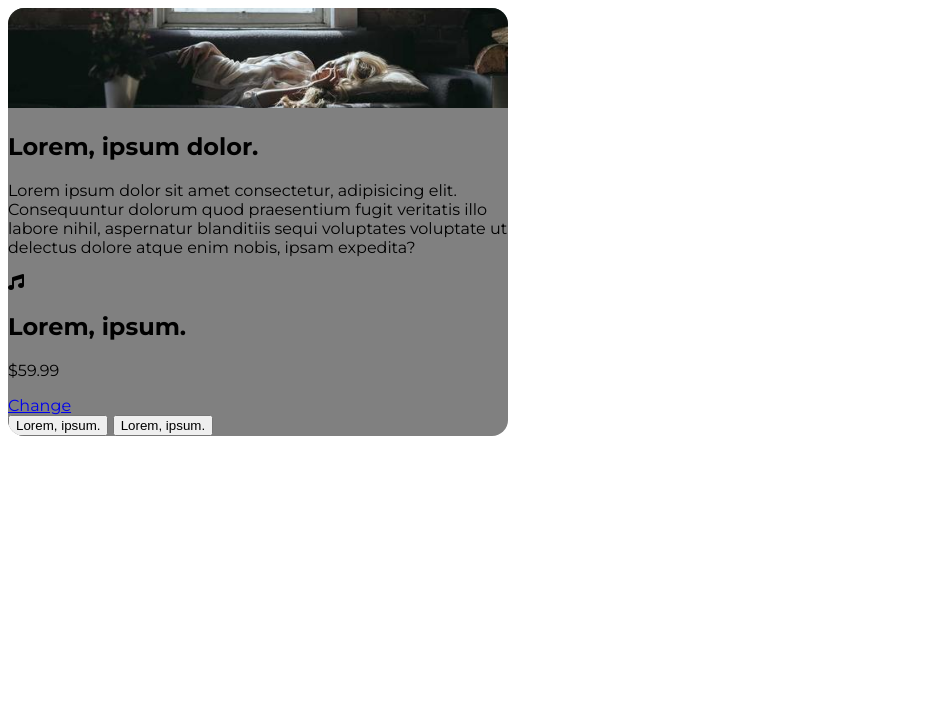
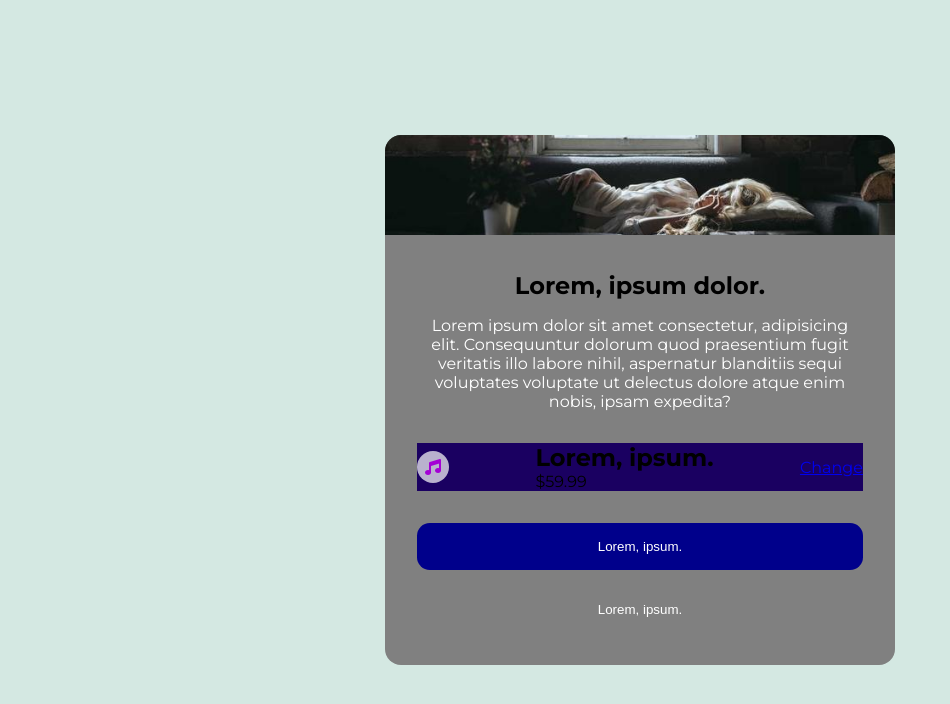
Before and after one commit to bluuweb/clase-card-flexbox-queries, a plain HTML site: page index.html in a window 1280 px wide. Shown: the whole page, without its empty margins (0-950 px from the left). Drawn offline with Linux system fonts and the light colour scheme.

Commit message:
clase card, flexbox y mediaqueries

```diff
--- a/assets/css/style.css
+++ b/assets/css/style.css
@@ -1,14 +1,79 @@
 @import url('https://fonts.googleapis.com/css2?family=Montserrat:ital,wght@0,100..900;1,100..900&display=swap');
+
+html {
+    box-sizing: border-box;
+}
+
+*,
+*:before,
+*:after {
+    box-sizing: inherit;
+    margin: 0;
+    padding: 0;
+}
+
 
 body {
     font-family: "Montserrat", sans-serif;
 }
 
+/* Inicio Clase utilitarias */
+.text-center {
+    text-align: center;
+}
+
+.text-white {
+    color: white;
+}
+
+.btn {
+    display: block;
+    width: 100%;
+    padding-top: 1rem;
+    padding-bottom: 1rem;
+    margin-bottom: 1rem;
+    border: none;
+    border-radius: 0.8rem;
+}
+
+.btn-primary {
+    background-color: darkblue;
+    color: white;
+}
+
+.btn-primary:hover {
+    background-color: rgb(139, 0, 137);
+    color: white;
+}
+
+.btn-secondary {
+    background-color: transparent;
+    color: white;
+}
+
+.btn-secondary:hover {
+    background-color: hotpink;
+    color: white;
+}
+
+/* Fin Clase utilitarias */
+
+/* Card */
+
+.card-container {
+    height: 100vh;
+    background-color: rgba(0, 119, 83, 0.169);
+    display: flex;
+    justify-content: center;
+    align-items: center;
+}
+
 .card {
     background-color: gray;
-    width: 500px;
+    width: 510px;
     overflow: hidden;
     border-radius: 1rem;
+    /* box-sizing: border-box; */
 }
 
 .card img {
@@ -16,3 +81,59 @@ body {
     height: 100px;
     object-fit: cover;
 }
+
+.card-body {
+    padding: 1rem 2rem;
+}
+
+.card-body h1 {
+    margin-top: 1rem;
+    margin-bottom: 1rem;
+}
+
+.card-price {
+    margin-top: 2rem;
+    margin-bottom: 2rem;
+
+}
+
+.card-icon {
+    background-color: rgba(255, 255, 255, 0.694);
+    /* display: inline-block; */
+    height: 2rem;
+    width: 2rem;
+    display: flex;
+    align-items: center;
+    justify-content: center;
+    border-radius: 50%;
+}
+
+.card-icon i {
+    color: rgb(164, 0, 213);
+}
+
+.card-price {
+    display: flex;
+    justify-content: space-between;
+    align-items: center;
+}
+
+/* Ejemplo media queries */
+
+.bg-success {
+    background-color: #008a33;
+}
+
+/* .bg-md-primary {
+    background-color: #1a0061;
+} */
+
+@media (min-width: 768px) {
+    .bg-md-primary {
+        background-color: #1a0061;
+    }
+
+    /* .bg-success {
+        background-color: #ac00f0;
+    } */
+}
--- a/index.html
+++ b/index.html
@@ -12,16 +12,18 @@
 </head>
 
 <body>
-    <main>
+    <main class="card-container">
         <article class="card">
             <img src="./assets/img/card-top.jpg" alt="imgen">
             <div class="card-body">
-                <h1>Lorem, ipsum dolor.</h1>
-                <p>Lorem ipsum dolor sit amet consectetur, adipisicing elit. Consequuntur dolorum quod praesentium fugit
+                <h1 class="text-center">Lorem, ipsum dolor.</h1>
+                <p class="text-center text-white">Lorem ipsum dolor sit amet consectetur, adipisicing elit. Consequuntur
+                    dolorum
+                    quod praesentium fugit
                     veritatis illo labore nihil, aspernatur blanditiis sequi voluptates voluptate ut delectus dolore
                     atque enim nobis, ipsam expedita?</p>
-                <div class="card-price">
-                    <span>
+                <div class="card-price bg-success bg-md-primary">
+                    <span class="card-icon">
                         <i class="fa-solid fa-music"></i>
                     </span>
                     <div>
@@ -30,8 +32,8 @@
                     </div>
                     <a href="#">Change</a>
                 </div>
-                <button class="btn-primary">Lorem, ipsum.</button>
-                <button class="btn-secondary">Lorem, ipsum.</button>
+                <button class="btn btn-primary">Lorem, ipsum.</button>
+                <button class="btn btn-secondary">Lorem, ipsum.</button>
             </div>
         </article>
     </main>
```
Also changed, not shown: assets/css/flexbox.css (added, +21 -0 lines), flexbox.html (added, +24 -0 lines).
